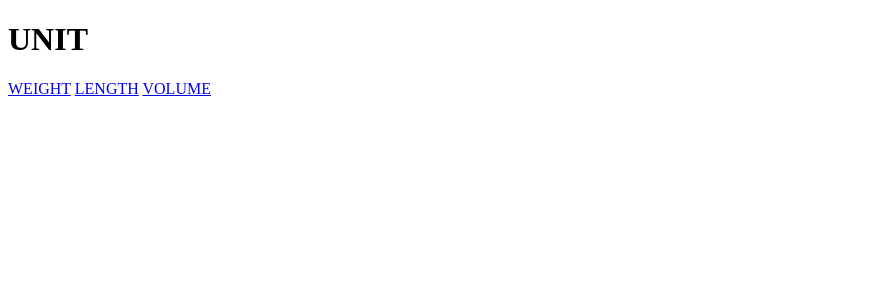
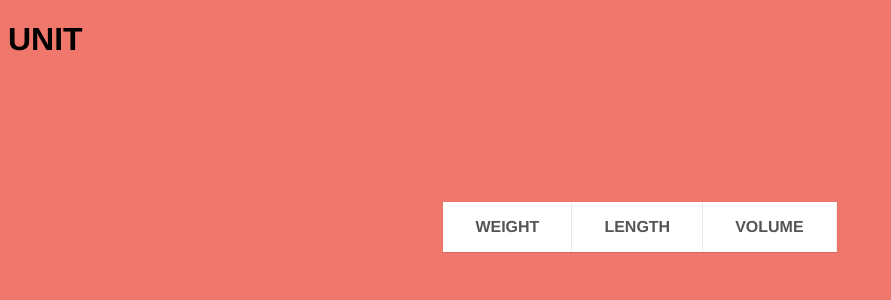
Before and after one commit to 1KimJiHyeon/M_CONVERT, a Django app: page /unit/ in a window 1280 px wide. Shown: the top 300 px of the page, without its empty margins (0-891 px from the left). Run offline with Django 3.2, Linux system fonts and the light colour scheme.

Commit message:
unit css

```diff
--- a/app/static/css/unit.css
+++ b/app/static/css/unit.css
@@ -0,0 +1,41 @@
+
+body{
+  font-family:Helvetica Neue, Helvetica, sans-serif;
+  background:#f0776c;
+}
+
+.skew-menu{
+  text-align:center;
+  margin-top:9em;
+}
+
+.skew-menu ul{
+  display:inline-block;
+  margin:0;
+  padding:0;
+  list-style:none;
+  transform:25deg(-25deg);
+}
+
+.skew-menu ul li{
+  background:#fff;
+  float:left;
+  border-right:1px solid #eee;
+  box-shadow:0 1px 1px rgba(0,0,0,0.1);
+  text-transform:uppercase;
+  color:#555;
+  font-weight:bolder;
+  transition:all 0.3s linear;
+}
+.skew-menu ul li:hover{
+    background:#eee;
+    color:#f0776c;
+  }
+
+.skew-menu ul li a{
+    display:block;
+    padding:1em 2em;
+    color:inherit;
+    text-decoration:none;
+    transform:25deg(25deg);
+}
--- a/app/templates/unit.html
+++ b/app/templates/unit.html
@@ -9,8 +9,13 @@
 </head>
 <body>
     <h1>UNIT</h1>
-    <a href="{% url 'weight' %}">WEIGHT</a>
-    <a href="{% url 'length' %}">LENGTH</a>
-    <a href="{% url 'volume' %}">VOLUME</a>
+
+    <nav class="skew-menu">
+        <ul>
+          <li><a href="{% url 'weight' %}">WEIGHT</a></li>
+          <li><a href="{% url 'length' %}">LENGTH</a></li>
+          <li> <a href="{% url 'volume' %}">VOLUME</a></li>
+        </ul>
+      </nav>
 </body>
 </html>
```
